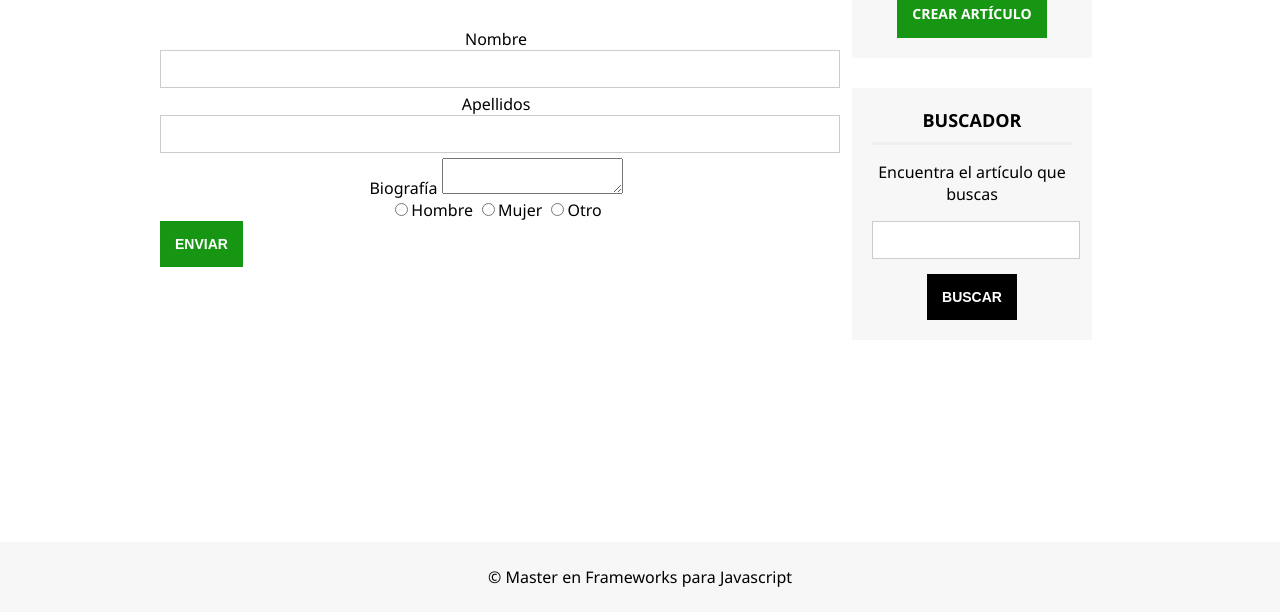
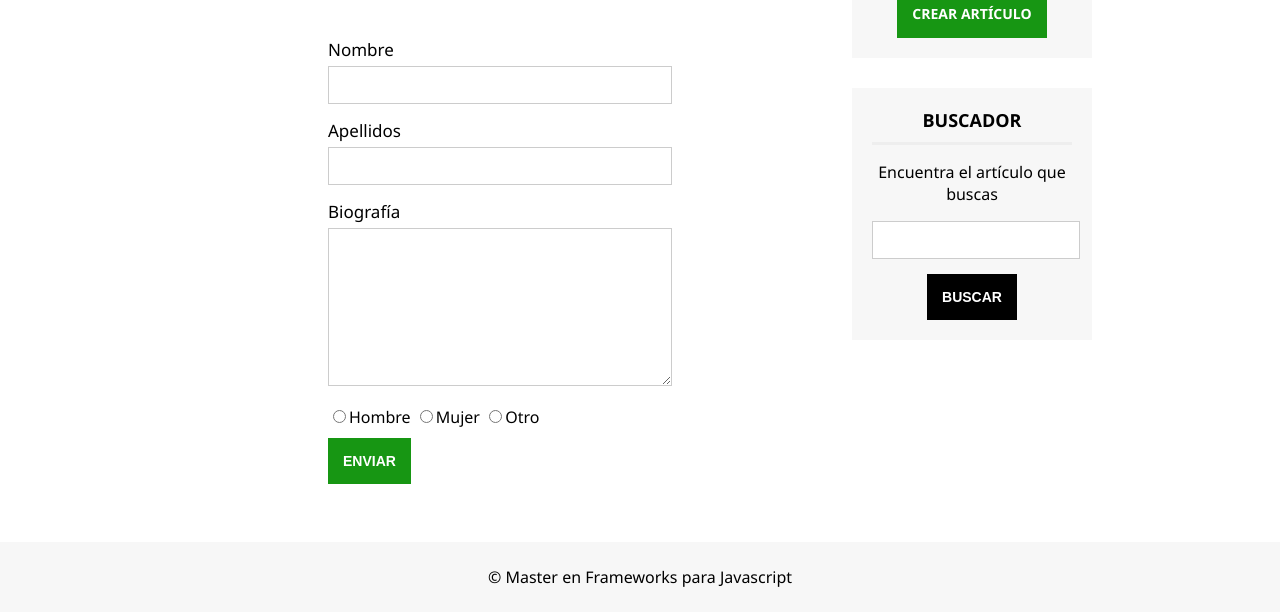
Before and after one commit to MarcoPerVaz/MasterFrameworksJS_Udemy, a plain HTML site: page Maquetacion/formulario.html in a window 1280 px wide. Shown: the part 319-931 px from the top of the page. Drawn offline with Linux system fonts and the light colour scheme.

Commit message:
Dando estilos a los formularios con CSS3

```diff
--- a/Maquetacion/assets/css/styles.css
+++ b/Maquetacion/assets/css/styles.css
@@ -206,17 +206,40 @@ body {
   transition: 300ms all;
 }
 
-input[type="text"] {
+.mid-form {
+  width: 50%;
+  margin: 0px auto;
+}
+
+.mid-form label {
+  display: block;
+  float: left;
+  text-align: left;
+  margin-top: 10px;
+  margin-bottom: 5px;
+  font-size: 17px;
+}
+
+input[type="text"], textarea {
   width: 100%;
-  height: 30px;
+  min-height: 30px;
   border: 1px solid #ccc;
   padding: 3px;
   margin-bottom: 5px;
   transition: 300ms all;
 }
 
-input[type="text"]:focus {
+input[type="text"]:focus, textarea:focus {
   box-shadow: 0px 0px 5px #eee inset;
+}
+
+textarea {
+  width: 100%;
+  height: 150px;
+  min-width: 100%;
+  max-width: 100%;
+  min-height: 150px;
+  max-height: 300px;
 }
 
 #footer {
@@ -225,6 +248,12 @@ input[type="text"]:focus {
   height: 70px;
   line-height: 70px;
   color: 444;
+}
+
+.radiobuttons {
+  margin-top: 10px;
+  margin-bottom: 10px;
+  float: left;
 }
 
 #footer p {
--- a/Maquetacion/formulario.html
+++ b/Maquetacion/formulario.html
@@ -46,7 +46,7 @@
   <div class="center">
     <section id="content">
      <h1 class="subheader">Formulario</h1>
-     <form>
+     <form class="mid-form">
        <div class="form-group">
          <label for="nombre">Nombre</label>
          <input type="text" name="nombre">
@@ -59,11 +59,12 @@
          <label for="bio">Biografía</label>
          <textarea name="bio"></textarea>
        </div>
-       <div class="form-group">
+       <div class="form-group radiobuttons">
          <input type="radio" name="genero" value="hombre">Hombre
          <input type="radio" name="genero" value="mujer">Mujer
          <input type="radio" name="genero" value="otro">Otro
        </div>
+       <div class="clearfix"></div>
        <input type="submit" value="Enviar" class="btn btn-success">
      </form>
     </section>
```
Also changed, not shown: Instrucciones/GuíaCommit.md (+3 -2 lines).
